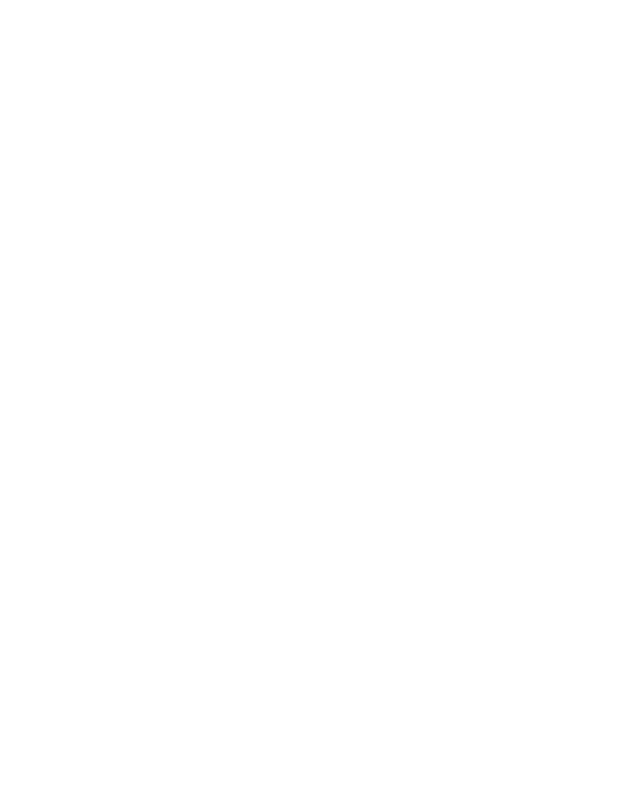
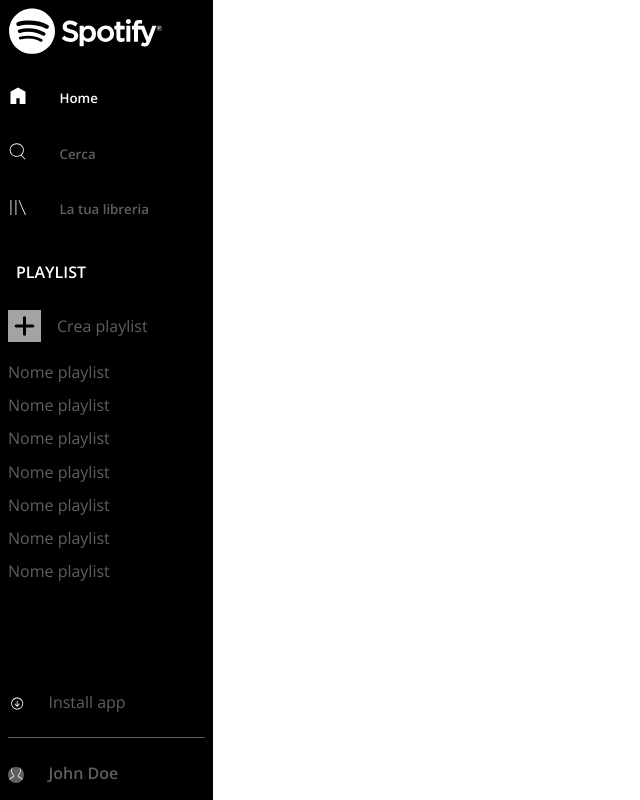
Before and after one commit to SevenErol/html-css-spotifyweb, a plain HTML site: page index.html in a window 1280 px wide. Shown: the whole page, without its empty margins (0-640 px from the left). Drawn offline with nearby package versions, Linux system fonts and the light colour scheme.

Commit message:
column complete

```diff
--- a/assets/style.css
+++ b/assets/style.css
@@ -9,10 +9,193 @@
     --add-bg: #A3A3A3;
     --grey-text: #5F5F5F;
     --green-selected: #7EAA2B;
+    --black-bg: black;
+    --white-text: white;
 }
 
-/* #Region utilities */
+/* #region utilities */
 
 body {
     font-family: 'Open Sans', sans-serif;
 }
+
+.container {
+    height: 100vh;
+}
+
+.row {
+    display: flex;
+}
+
+img {
+    max-width: 100%;
+}
+
+a {
+    text-decoration: none;
+}
+
+.col_1 {
+    width: calc((100% / 12) * 1);
+}
+
+.col_2 {
+    width: calc((100% / 12) * 2);
+}
+
+.col_3 {
+    width: calc((100% / 12) * 3);
+}
+
+.col_4 {
+    width: calc((100% / 12) * 4);
+}
+
+.col_6 {
+    width: calc((100% / 12) * 6);
+}
+
+.col_8 {
+    width: calc((100% / 12) * 8);
+}
+
+.col_9 {
+    width: calc((100% / 12) * 9);
+}
+
+.col_12 {
+    width: calc((100% / 12) * 12);
+    height: 100%;
+}
+
+
+.btn {
+    border: 1px solid black;
+    border-radius: 16px;
+}
+
+/* #endregion utilities */
+
+.col_2 {
+    background-color: var(--black-bg);
+    display: flex;
+    flex-direction: column;
+    justify-content: space-between;
+    position: fixed;
+    left: 0;
+    top: 0;
+    height: 100%;
+}
+
+.image img,
+.home_img,
+.lens_img,
+.library_img,
+.name_opt,
+.col_2 h4,
+.col_2 p,
+.playlist_section,
+.install_account {
+    padding: 0.5rem;
+}
+
+.col_2 h4,
+.col_2 a,
+.col_2 p {
+    color: var(--grey-text);
+}
+
+.image img {
+    width: 80%;
+}
+
+.home .name_opt,
+.options h4 {
+    color: var(--white-text);
+}
+
+.image,
+.selected,
+.add_playlist {
+    display: flex;
+    align-items: center;
+    margin-bottom: 1rem;
+}
+
+.home_img,
+.lens_img,
+.library_img {
+    width: calc((100% / 12) * 2);
+    margin-right: 1rem;
+}
+
+.options h4 {
+    margin-bottom: 1rem;
+}
+
+
+.add_playlist .plus {
+    background-color: var(--add-bg);
+    width: calc((100% / 12) * 2);
+    aspect-ratio: 1 / 1;
+    margin-right: 0.5rem;
+    position: relative;
+}
+
+.add_playlist i {
+    font-size: 24px;
+    position: absolute;
+    top: 50%;
+    left: 50%;
+    transform: translate(-50% , -50%);
+}
+
+ul li {
+    margin-bottom: 0.7rem;
+}
+
+ul li a {
+    color: var(--grey-text);
+}
+
+.install_flex,
+.account_flex {
+    display: flex;
+    align-items: center;
+}
+
+.install_flex {
+    padding-bottom: 1rem;
+    border-bottom:1px solid var(--grey-text);
+    margin-bottom: 1rem;
+}
+
+.arrow {
+    width: calc((100% / 12) * 1);
+    margin-right: 1rem;
+    aspect-ratio: 1 / 1;
+}
+
+.arrow img {
+    vertical-align: middle;
+}
+
+.profile {
+    width: calc((100% / 12) * 1);
+    margin-right: 1rem;
+}
+
+.profile img {
+    aspect-ratio: 1 / 1;
+    object-fit: cover;
+    border-radius: 50%;
+    background-color: var(--grey-text);
+    vertical-align: middle;
+}
+
+.selected:focus,
+.search:focus,
+.library:focus {
+    border-left: 6px solid var(--green-selected);
+    color: var(--white-text);
+}
--- a/index.html
+++ b/index.html
@@ -10,11 +10,82 @@
     <link rel="preconnect" href="https://fonts.googleapis.com">
     <link rel="preconnect" href="https://fonts.gstatic.com" crossorigin>
     <link href="https://fonts.googleapis.com/css2?family=Open+Sans:wght@400;500;600&display=swap" rel="stylesheet">
-    <link rel="stylesheet" href="https://cdnjs.cloudflare.com/ajax/libs/font-awesome/6.2.0/css/all.min.css" integrity="sha512-xh6O/CkQoPOWDdYTDqeRdPCVd1SpvCA9XXcUnZS2FmJNp1coAFzvtCN9BmamE+4aHK8yyUHUSCcJHgXloTyT2A==" crossorigin="anonymous" referrerpolicy="no-referrer" />
+    <link rel="stylesheet" href="https://cdnjs.cloudflare.com/ajax/libs/font-awesome/6.2.0/css/all.min.css"
+        integrity="sha512-xh6O/CkQoPOWDdYTDqeRdPCVd1SpvCA9XXcUnZS2FmJNp1coAFzvtCN9BmamE+4aHK8yyUHUSCcJHgXloTyT2A=="
+        crossorigin="anonymous" referrerpolicy="no-referrer" />
 </head>
 
 <body>
 
+    <main id="site_main">
+        <div class="container">
+            <div class="row">
+                <div class="col_2">
+                    <div class="options">
+                        <div class="image">
+                            <img src="./assets/img/logo.svg" alt="">
+                        </div>
+                        <h5 class="home">
+
+                            <a href="#" class="selected">
+                                <div class="home_img"><img src="./assets/img/home.svg" alt=""></div>
+                                <span class="name_opt">Home</span>
+                            </a>
+
+                        </h5>
+
+                        <h5 class="search">
+                            <a href="#" class="selected">
+                                <div class="lens_img"><img src="./assets/img/search.svg" alt=""></div>
+                                <span class="name_opt">Cerca</span>
+                            </a>
+                        </h5>
+
+                        <h5 class="library">
+                            <a href="#" class="selected">
+                                <div class="library_img"><img src="./assets/img/libreria.svg" alt=""></div>
+                                <span class="name_opt">La tua libreria</span>
+                            </a>
+                        </h5>
+
+                        <div class="playlist_section">
+                            <h4>PLAYLIST</h4>
+
+                            <div class="add_playlist">
+                                <div class="plus"><i class="fa-solid fa-plus"></i></div>
+                                <p>Crea playlist</p>
+                            </div>
+
+                            <ul>
+                                <li><a href="#">Nome playlist</a></li>
+                                <li><a href="#">Nome playlist</a></li>
+                                <li><a href="#">Nome playlist</a></li>
+                                <li><a href="#">Nome playlist</a></li>
+                                <li><a href="#">Nome playlist</a></li>
+                                <li><a href="#">Nome playlist</a></li>
+                                <li><a href="#">Nome playlist</a></li>
+                            </ul>
+                        </div>
+
+
+                    </div>
+
+                    <div class="install_account">
+                        <div class="install_flex">
+                            <div class="arrow"><img src="./assets/img/download.svg" alt=""></div>
+                            <p>Install app</p>
+                        </div>
+
+                        <div class="account_flex">
+                            <div class="profile"><img src="./assets/img/profile.svg" alt=""></div>
+                            <h4>John Doe</h4>
+                        </div>
+                    </div>
+                </div>
+            </div>
+        </div>
+    </main>
+
 </body>
 
 </html>
```
